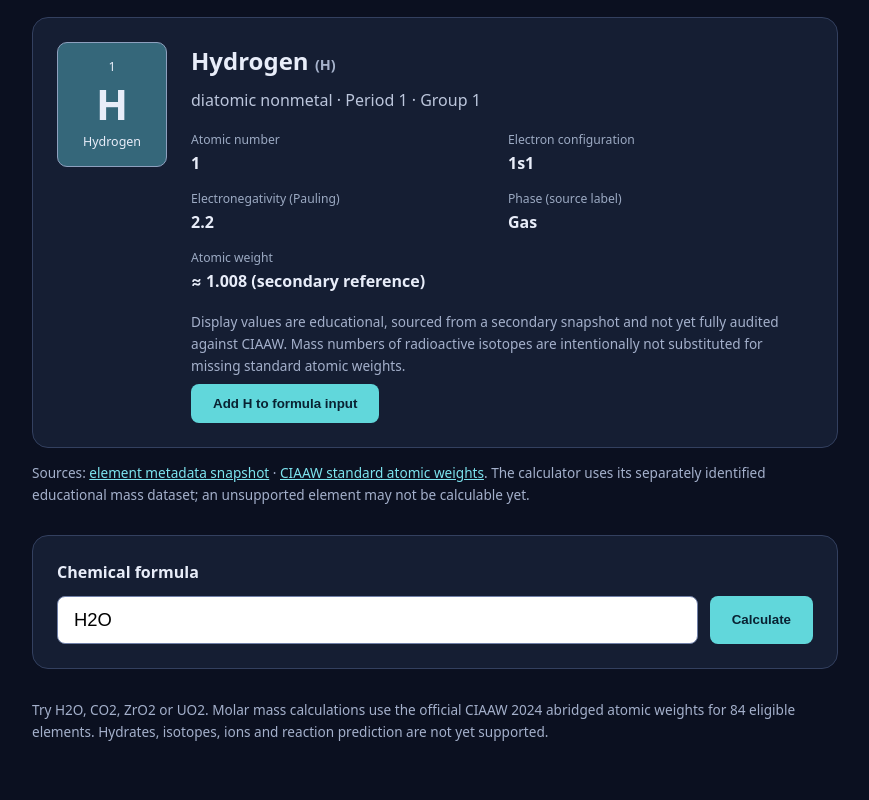
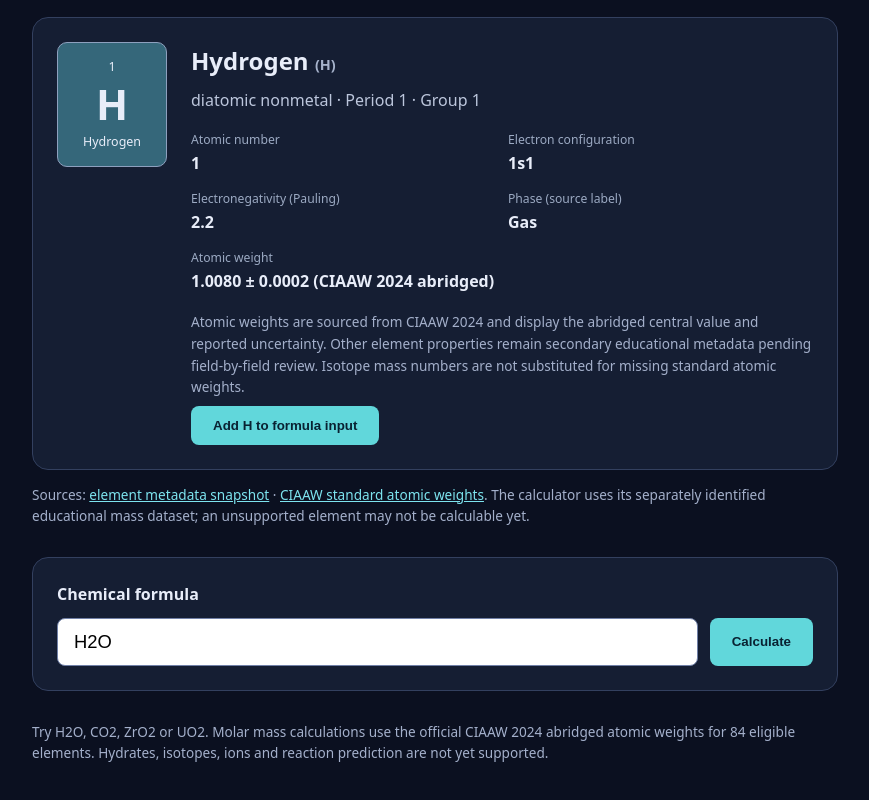
Before and after one commit to foxcyloxcy/periodic-table-calculator, a Next.js app: page / in a window 1280 px wide. Shown: the part 1282-2082 px from the top of the page, without its empty margins (205-1074 px from the left). Built offline with nearby package versions, Linux system fonts and the light colour scheme.

Commit message:
feat: display authoritative CIAAW abridged weights and uncertainty in detail view

```diff
--- a/src/components/PeriodicTable.tsx
+++ b/src/components/PeriodicTable.tsx
@@ -1,6 +1,7 @@
 'use client';
 
 import { useMemo, useState } from 'react';
+import { atomicWeightBySymbol } from '@/lib/chemistry/elements';
 import { elementCategories, periodicElements, searchElements, type PeriodicElement, PERIODIC_TABLE_SOURCE, STANDARD_WEIGHT_REFERENCE } from '@/lib/chemistry/periodic-table';
 
 const categoryClass = (category: string) => {
@@ -46,9 +47,9 @@ export default function PeriodicTable({ onAppendSymbol }: {onAppendSymbol: (symb
           <div><dt>Electron configuration</dt><dd>{selected.electronConfiguration ?? 'Not available'}</dd></div>
           <div><dt>Electronegativity (Pauling)</dt><dd>{selected.electronegativity ?? 'Not available'}</dd></div>
           <div><dt>Phase (source label)</dt><dd>{selected.phase ?? 'Unknown'}</dd></div>
-          <div><dt>Atomic weight</dt><dd>{selected.approximateAtomicWeight===null?'No standard atomic weight':`≈ ${selected.approximateAtomicWeight} (secondary reference)`}</dd></div>
+          <div><dt>Atomic weight</dt><dd>{atomicWeightBySymbol.get(selected.symbol)?.abridged ? `${atomicWeightBySymbol.get(selected.symbol)!.abridged!.value} ± ${atomicWeightBySymbol.get(selected.symbol)!.abridged!.uncertainty} (CIAAW 2024 abridged)` : 'No standard atomic weight (CIAAW 2024)'}</dd></div>
         </dl>
-        <p className="hint">Display values are educational, sourced from a secondary snapshot and not yet fully audited against CIAAW. Mass numbers of radioactive isotopes are intentionally not substituted for missing standard atomic weights.</p>
+        <p className="hint">Atomic weights are sourced from CIAAW 2024 and display the abridged central value and reported uncertainty. Other element properties remain secondary educational metadata pending field-by-field review. Isotope mass numbers are not substituted for missing standard atomic weights.</p>
         <button type="button" onClick={()=>onAppendSymbol(selected.symbol)}>Add {selected.symbol} to formula input</button>
       </div>
     </article>
```
